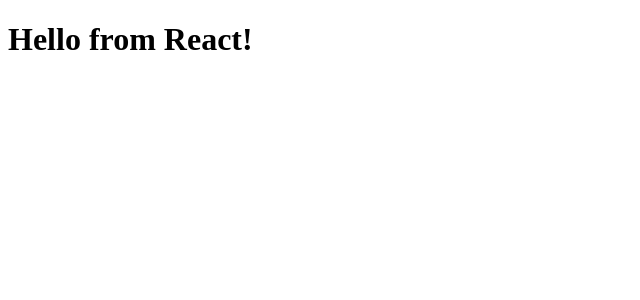
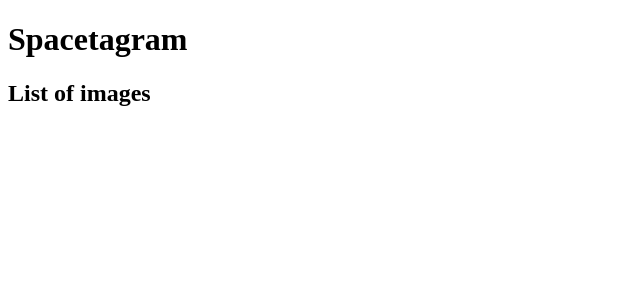
Before and after one commit to EmmaHelser/Spacetagram, a React app: page / in a window 1280 px wide. Shown: the top 300 px of the page, without its empty margins (0-640 px from the left). Built offline with nearby package versions, Linux system fonts and the light colour scheme; the HTML template or start-up script is replaced by a standard one.

Commit message:
Created all base components for spacetagram with place holders to get a sense of potential layout.

```diff
--- a/client/src/components/app.jsx
+++ b/client/src/components/app.jsx
@@ -1,4 +1,5 @@
 import React from 'react';
+import ImageList from './imageList.jsx';
 
 class App extends React.Component {
   constructor (props) {
@@ -7,7 +8,11 @@
 
   render () {
     return (
-      <h1>Hello from React!</h1>
+      <div className='container'>
+        <h1>Spacetagram</h1>
+        <ImageList />
+      </div>
+
     )
   }
 }
--- a/client/src/components/imageList.jsx
+++ b/client/src/components/imageList.jsx
@@ -1 +1,11 @@
 import React from 'react';
+
+function ImageList (props) {
+  return (
+    <div className='container'>
+      <h2>List of images</h2>
+    </div>
+  )
+}
+
+export default ImageList;
```
